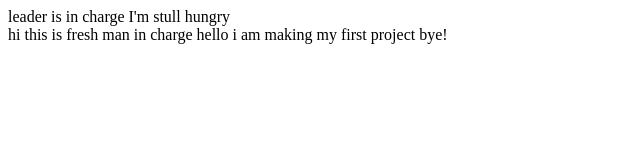
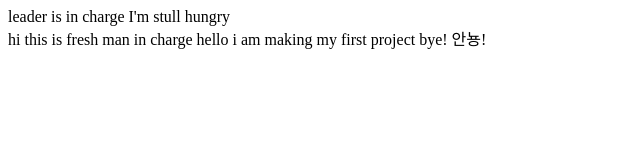
Before and after one commit to donggi22/company-project, a plain HTML site: page index.html in a window 1280 px wide. Shown: the whole page, without its empty margins (0-640 px from the left). Drawn offline with Linux system fonts and the light colour scheme.

Commit message:
안녕 추가

```diff
--- a/index.html
+++ b/index.html
@@ -19,6 +19,7 @@
         hello
         i am making my first project
         bye!
+        안뇽!
     </main>
     <footer>
 
```
